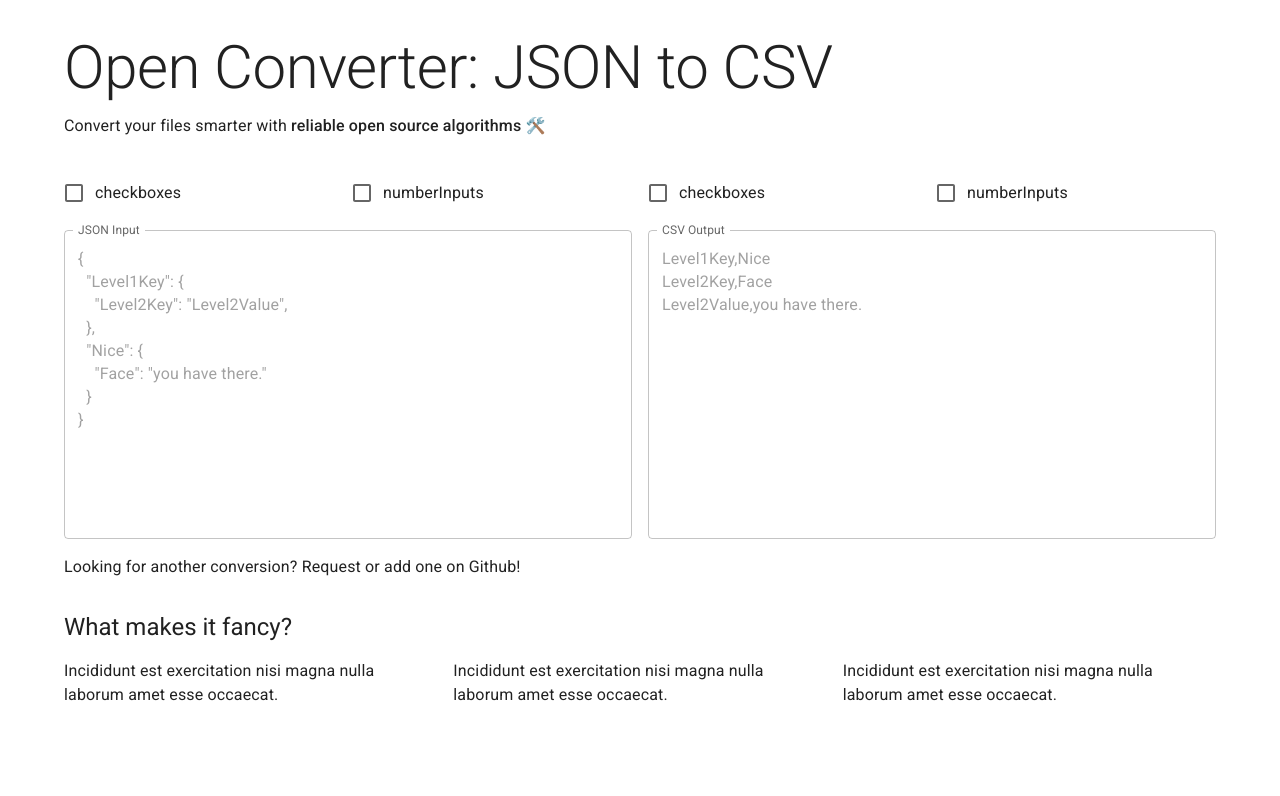
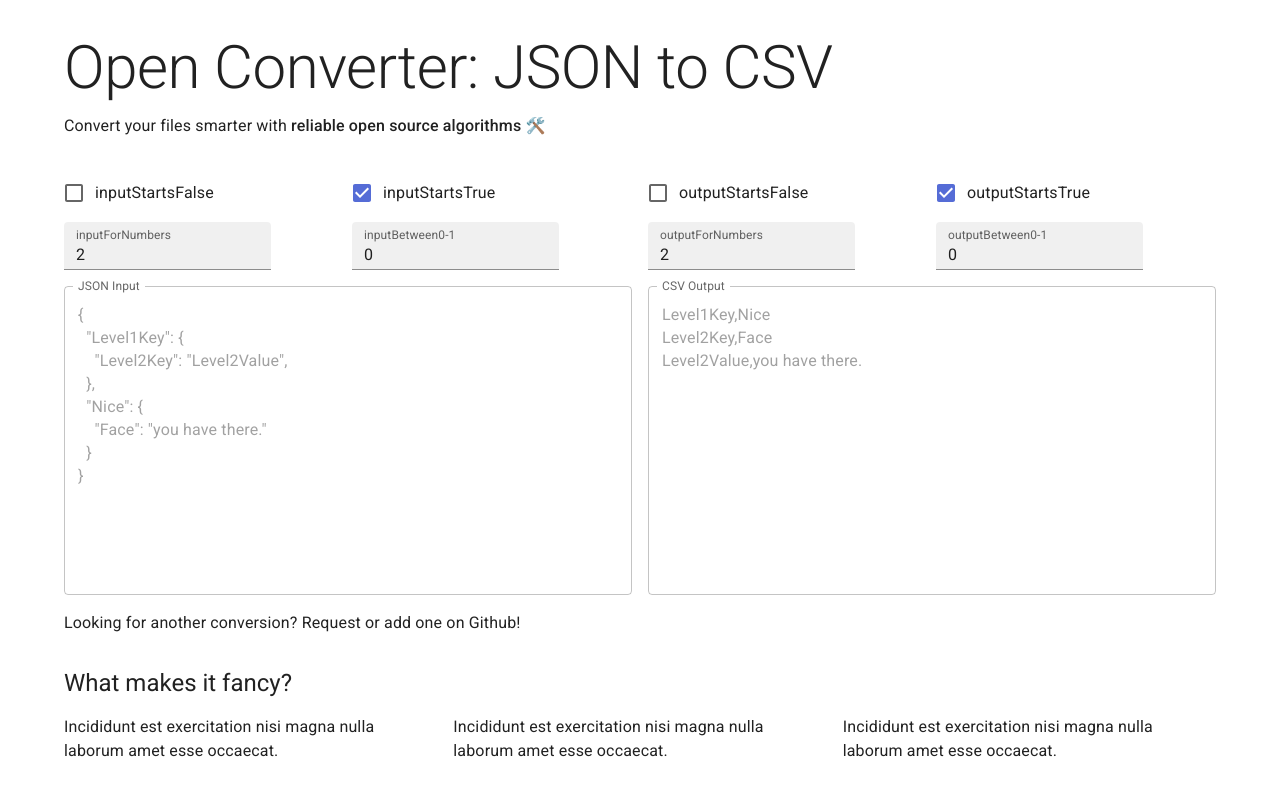
Before and after one commit to ConorCorp/open-converter, a React (Vite) app: page /JsonCsv in a window 1280 px wide. Shown: the top 796 px of the page. Built offline with nearby package versions, Linux system fonts and the light colour scheme; a web font is replaced by a local one.

Commit message:
add: filesettings now Array, passing state for nums & checboxes

```diff
--- /dev/null
+++ b/src/helpers.ts
@@ -0,0 +1,2 @@
+export const cloneClassObject = (object: any) =>
+  Object.assign(Object.create(Object.getPrototypeOf(object)), object);
--- a/src/library/converters/JsonCsv.ts
+++ b/src/library/converters/JsonCsv.ts
@@ -1,4 +1,9 @@
-import { ConverterAlgo, FileType } from "src/library/converters/types";
+import {
+  CheckboxSetting,
+  ConverterAlgo,
+  FileType,
+  NumberInputSetting,
+} from "src/library/converters/types";
 
 const inputPlaceholder = `{
   "Level1Key": {
@@ -20,30 +25,24 @@ const JsonCsv: ConverterAlgo = {
     fileType: FileType.JSON,
     textBoxPlaceholder: inputPlaceholder,
     config: {
-      checkboxes: {
-        inputStartsFalse: {},
-        inputStartsTrue: { defaultValue: true },
-      },
-      numberInputs: {
-        inputForNumbers: {
-          defaultValue: 2,
-        },
-      },
+      Configuration: [
+        new CheckboxSetting("inputStartsFalse"),
+        new CheckboxSetting("inputStartsTrue", true),
+        new NumberInputSetting("inputForNumbers", 2),
+        new NumberInputSetting("inputBetween0-1", 0, 0, 1),
+      ],
     },
   },
   output: {
     fileType: FileType.CSV,
     textBoxPlaceholder: outputPlaceholder,
     config: {
-      checkboxes: {
-        outputStartsFalse: {},
-        outputStartsTrue: { defaultValue: true },
-      },
-      numberInputs: {
-        outputForNumbers: {
-          defaultValue: 2,
-        },
-      },
+      Configuration: [
+        new CheckboxSetting("outputStartsFalse"),
+        new CheckboxSetting("outputStartsTrue", true),
+        new NumberInputSetting("outputForNumbers", 2),
+        new NumberInputSetting("outputBetween0-1", 0, 0, 1),
+      ],
     },
   },
 };
--- a/src/library/converters/types.ts
+++ b/src/library/converters/types.ts
@@ -9,39 +9,78 @@ export enum ConversionUrl {
   JsonCsv = "JsonCsv",
 }
 
-export type CheckboxConfig = { [label: string]: { defaultValue?: boolean } };
+class SettingInput {
+  label: string;
 
-export type FileSettingsConfig = {
+  constructor(label: string) {
+    this.label = label;
+  }
+}
+
 /**
  * Checkboxes available for an input or output file.
  *
  * Ex.
-   * checkboxes: { inputStartsTrue: { defaultValue: true } }
+ * label: "inputStartsEnabled", value: true
  *
-   * This shows a single checkbox labelled `inputStartsTrue` with a default value of enabled.
+ * This shows a single checkbox labelled `inputStartsEnabled` with a default value of enabled.
  */
-  checkboxes?: CheckboxConfig;
+export class CheckboxSetting extends SettingInput {
+  value: boolean;
+
+  constructor(label: string, value: boolean = false) {
+    super(label);
+    this.value = value;
+  }
+}
+
 /**
  * Numbered text inputs available for an input or output file.
  *
  * Ex.
-   * numberedInputs: { input0to5: { defaultValue: 0, minValue: 0, maxValue: 5 } }
+ * label: "inputBetween1and5", value: 1, minValue: 1, maxValue: 5
+ *
+ * This shows a single numbered input labelled `inputBetween1and5` with a default value of 1, and values allowed >= 1 & <= 5.
+ */
+export class NumberInputSetting extends SettingInput {
+  value?: number;
+  minValue?: number | undefined;
+  maxValue?: number | undefined;
+
+  constructor(
+    label: string,
+    value: number = 0,
+    minValue: number | undefined = undefined,
+    maxValue: number | undefined = undefined
+  ) {
+    super(label);
+    this.value = value;
+    this.minValue = minValue;
+    this.maxValue = maxValue;
+  }
+}
+
+export type FileSettingFromConfig = CheckboxSetting | NumberInputSetting;
+
+export type FileSettingsFromConfig = FileSettingFromConfig[];
+
+/**
+ * File Settings Config allows you to couple and order settings under 1 heading, to
+ * be shown to users in the UI.
+ *
+ * Ex.
+ * "Section Label": new CheckboxSetting("Name")
  *
  * This shows a single numbered input labelled `input0to5` with a default value of 0, and values allowed >= 0 & < 5.
  */
-  numberInputs?: {
-    [label: string]: {
-      defaultValue?: number;
-      minValue?: number;
-      maxValue?: number;
-    };
-  };
+export type FileSettingsSections = {
+  [label: string]: FileSettingsFromConfig;
 };
 
 export type ConverterConfig = {
   fileType: FileType; // Name of filetype
   textBoxPlaceholder: string; // Multiline string sample placeholder text of an example file
-  config?: FileSettingsConfig; // Configuration applied input or output
+  config?: FileSettingsSections; // Configuration applied input or output
 };
 
 export type ConverterAlgo = {
--- a/src/view/screens/mainPage/conversionUi/converters.tsx
+++ b/src/view/screens/mainPage/conversionUi/converters.tsx
@@ -1,14 +1,10 @@
 import { TextField, Grid, Box, Typography } from "@mui/material";
-import { ConverterConfig } from "src/library/converters/types";
+import {
+  ConverterConfig,
+  FileSettingsSections,
+} from "src/library/converters/types";
 import { useState } from "react";
 import FileSettings from "src/view/screens/mainPage/conversionUi/fileSettings";
-import {
-  getSettingsStateFromConfig,
-  getFileSettingsAsArray,
-  getHandleConfigChange,
-  CheckboxState,
-  FileSettingsState,
-} from "src/view/screens/mainPage/conversionUi/fileSettingsState";
 
 /**
  * UI Element with side by side coverters
@@ -22,11 +18,11 @@ const Converters = ({
   input: ConverterConfig;
   output: ConverterConfig;
 }) => {
-  const [inputConfig, setInputConfig] = useState<FileSettingsState>(
-    getSettingsStateFromConfig(input.config)
+  const [inputConfig, setInputConfig] = useState<FileSettingsSections>(
+    input.config || {}
   );
-  const [outputConfig, setOutputConfig] = useState<FileSettingsState>(
-    getSettingsStateFromConfig(output.config)
+  const [outputConfig, setOutputConfig] = useState<FileSettingsSections>(
+    output.config || {}
   );
 
   return (
@@ -39,12 +35,7 @@ const Converters = ({
       <Grid container spacing={2} columns={2}>
         {/* Input Section */}
         <Grid item xs={2} sm={1}>
-          <FileSettings
-            inputs={getFileSettingsAsArray(
-              inputConfig,
-              getHandleConfigChange(inputConfig, setInputConfig)
-            )}
-          />
+          <FileSettings configState={[inputConfig, setInputConfig]} />
           <TextField
             id="outlined-multiline-static"
             label={`${input.fileType} Input`}
@@ -60,12 +51,7 @@ const Converters = ({
         </Grid>
         <Grid item xs={2} sm={1}>
           {/* Output Section */}
-          <FileSettings
-            inputs={getFileSettingsAsArray(
-              outputConfig,
-              getHandleConfigChange(outputConfig, setOutputConfig)
-            )}
-          />
+          <FileSettings configState={[outputConfig, setOutputConfig]} />
           <TextField
             id="outlined-multiline-static"
             label={`${output.fileType} Output`}
--- a/src/view/screens/mainPage/conversionUi/fileSettings.tsx
+++ b/src/view/screens/mainPage/conversionUi/fileSettings.tsx
@@ -6,21 +6,30 @@ import {
   TextField,
 } from "@mui/material";
 import React from "react";
+import {
+  FileSettingsSections,
+  FileSettingsFromConfig,
+  FileSettingFromConfig,
+} from "src/library/converters/types";
+import {
+  getInputsOnChange,
+  SetState_FileSettingsConfig,
+} from "src/view/screens/mainPage/conversionUi/fileSettingsState";
 
-export type FileSetting = {
-  onChange: (event: React.ChangeEvent<HTMLInputElement>) => void;
-  value: boolean | number | "";
-  label: string;
-};
-
-const _getInputComponent = (input: FileSetting) => {
+const _getInputComponent = (
+  index: number,
+  input: FileSettingFromConfig,
+  setInputState: SetState_FileSettingsConfig
+) => {
   if (typeof input.value === "boolean") {
     return (
       <FormControlLabel
         control={
           <Checkbox
             checked={input.value}
-            onChange={input.onChange}
+            onChange={(event: React.ChangeEvent<HTMLInputElement>) =>
+              setInputState(index, event.target.checked)
+            }
             name={input.label}
           />
         }
@@ -32,14 +41,16 @@ const _getInputComponent = (input: FileSetting) => {
       <TextField
         size="small"
         variant="filled"
-        inputProps={
-          typeof input.value === "number"
-            ? { inputMode: "numeric", pattern: "[0-9]*" }
-            : { inputMode: "text" }
-        }
         label={input.label}
         value={input.value}
-        onChange={input.onChange}
+        onChange={(event: React.ChangeEvent<HTMLInputElement>) => {
+          if (Number.isInteger(+event.target.value)) {
+            setInputState(index, Number(event.target.value));
+          }
+          if (event.target.value === "") {
+            setInputState(index, event.target.value);
+          }
+        }}
         name={input.label}
       />
     );
@@ -48,13 +59,16 @@ const _getInputComponent = (input: FileSetting) => {
   }
 };
 
-const _getGridInputComponents = (inputs: FileSetting[]) => {
+const _getGridInputComponents = (
+  fileSettings: FileSettingsFromConfig,
+  setInputState: SetState_FileSettingsConfig
+) => {
   const newComponents = [];
 
-  for (const input of inputs) {
+  for (const [index, fileSetting] of fileSettings.entries()) {
     newComponents.push(
       <Grid
-        key={input.label}
+        key={fileSetting.label}
         item
         xs={2}
         sm={1}
@@ -63,7 +77,7 @@ const _getGridInputComponents = (inputs: FileSetting[]) => {
           alignItems: "center",
         }}
       >
-        {_getInputComponent(input)}
+        {_getInputComponent(index, fileSetting, setInputState)}
       </Grid>
     );
   }
@@ -71,15 +85,28 @@ const _getGridInputComponents = (inputs: FileSetting[]) => {
   return newComponents;
 };
 
+type ReactStatePair_FileSettingsConfig = [
+  FileSettingsSections,
+  React.Dispatch<React.SetStateAction<FileSettingsSections>>
+];
+
 /**
  * File Settings Inputs.
- * @param inputs List of file settings to display.
+ * @param configState [state, setState] react pair for file settings config.
  */
-const FileSettings = ({ inputs }: { inputs: FileSetting[] }) => {
+const FileSettings = ({
+  configState,
+}: {
+  configState: ReactStatePair_FileSettingsConfig;
+}) => {
   return (
     <Box>
+      {/*TODO: LOOP */}
       <Grid container spacing={1} columns={2}>
-        {_getGridInputComponents(inputs)}
+        {_getGridInputComponents(
+          configState[0]["Configuration"],
+          getInputsOnChange(configState[0], configState[1])
+        )}
       </Grid>
     </Box>
   );
--- a/src/view/screens/mainPage/conversionUi/fileSettingsState.ts
+++ b/src/view/screens/mainPage/conversionUi/fileSettingsState.ts
@@ -1,112 +1,31 @@
-import { FileSettingsConfig } from "src/library/converters/types";
-import { FileSetting } from "src/view/screens/mainPage/conversionUi/fileSettings";
+import { cloneClassObject } from "src/helpers";
+import {
+  FileSettingFromConfig,
+  FileSettingsSections,
+} from "src/library/converters/types";
 
-export type CheckboxState = {
-  [index: string]: boolean;
-};
+export type SetState_FileSettingsConfig = (index: number, value: any) => void;
 
-export type NumberedInputState = {
-  [index: string]: {
-    value?: number;
-    minValue?: number;
-    maxValue?: number;
+//TODO: Update any
+//TODO: Write JSDoc
+export const getInputsOnChange = (
+  state: FileSettingsSections,
+  setState: React.Dispatch<React.SetStateAction<FileSettingsSections>>
+): SetState_FileSettingsConfig => {
+  return (index: number, value: any) => {
+    const newState = Object.assign({}, state);
+    //TODO remove configuration.
+    newState["Configuration"] = newState["Configuration"].map(
+      (orig: FileSettingFromConfig, i: number) => {
+        if (i === index) {
+          const copy = cloneClassObject(orig);
+          copy.value = value;
+          return copy;
+        } else {
+          return orig;
+        }
+      }
+    );
+    setState(newState);
   };
 };
-
-export type FileSettingsState = {
-  /**
-   * Checkboxes available for an input or output file.
-   *
-   * Ex.
-   * checkboxes: { inputStartsTrue: true }
-   *
-   * This shows a single checkbox labelled `inputStartsTrue` with a value of enabled.
-   */
-  checkboxes: CheckboxState;
-  /**
-   * Numbered text inputs available for an input or output file.
-   *
-   * Ex.
-   * numberedInputs: { input0to5: { value: 0, minValue: 0, maxValue: 5 } }
-   *
-   * This shows a single numbered input labelled `input0to5` with a value of 0, and values allowed >= 0 & < 5.
-   */
-  numberInputs: NumberedInputState;
-};
-
-/**
- * Get the inital state of the settings to display from the converter's config
- *
- * First, setup up the correct checkboxdes and initial state.
- * @todo Next, check if there are search params provided.
- * @returns Object containing initial checkbox state.
- */
-export const getSettingsStateFromConfig = (
-  fileConfig: FileSettingsConfig = {},
-  searchParams = {}
-): FileSettingsState => {
-  const initialState: FileSettingsState = { checkboxes: {}, numberInputs: {} };
-  //TODO: Parse both checkboxes / numbered inputs.
-  for (const [key, value] of Object.entries(fileConfig)) {
-    initialState[key] = value.defaultValue || false;
-  }
-  return initialState;
-};
-
-// Numbered File Config
-// {
-//   value: inputConfig.input2,
-//   label: "input2",
-//   onChange: handleNumberOnlyInputChange,
-// },
-
-/**
- * Some gnarly JS/TS to parse an array from our configuration state.
- * The array contains each user inputs' label/value/onChange.
- *
- * @returns FileSettings to render
- */
-export const getFileSettingsAsArray = (
-  fileSettings: CheckboxState,
-  onChange: (event: React.ChangeEvent<HTMLInputElement>) => void
-): FileSetting[] => {
-  return Object.entries(fileSettings).map((entry) => {
-    return {
-      label: entry[0],
-      value: entry[1],
-      onChange: onChange,
-    } as FileSetting;
-  });
-};
-
-/**
- * Closure returning an onChange function to update a converter's input state.
- * @param fileSettings Input or Output File Config State
- * @param setState It's associated setState method
- * @returns onChange to update Input or Output state.
- */
-export const getHandleConfigChange = (
-  fileSettings: CheckboxState,
-  setState: React.Dispatch<React.SetStateAction<CheckboxState>>
-) => {
-  return (event: React.ChangeEvent<HTMLInputElement>) =>
-    setState({
-      ...fileSettings,
-      [event.target.name]: event.target.checked,
-    });
-};
-
-//TODO: What state should be accept empty string? Null?
-// Skip until necessary
-// const handleNumberOnlyInputChange = (
-//   event: React.ChangeEvent<HTMLInputElement>
-// ) => {
-//   const regex = /^[0-9\b]+$/;
-//   if (event.target.value === "" || regex.test(event.target.value)) {
-//     console.log(event.target.value);
-//     setInputConfig({
-//       ...inputConfig,
-//       [event.target.name]: event.target.value,
-//     });
-//   }
-// };
--- a/src/view/screens/mainPage/mainPage.tsx
+++ b/src/view/screens/mainPage/converterPage.tsx
@@ -1,4 +1,4 @@
-import HomePageTitle from "src/view/screens/mainPage/mainPageTitle";
+import ConverterPageTitle from "src/view/screens/mainPage/converterPageTitle";
 import Converters from "src/view/screens/mainPage/conversionUi/converters";
 import Benefits from "src/view/screens/mainPage/benefits";
 import { ConverterAlgo } from "src/library/converters/types";
@@ -14,7 +14,7 @@ export default function ConverterPage({
 }) {
   return (
     <>
-      <HomePageTitle
+      <ConverterPageTitle
         inputFile={converterAlgo.input.fileType}
         outputFile={converterAlgo.output.fileType}
       />
--- a/src/view/screens/mainPage/mainPageTitle.tsx
+++ b/src/view/screens/mainPage/converterPageTitle.tsx
@@ -1,7 +1,7 @@
 import { Box, Typography } from "@mui/material";
 import { FileType } from "src/library/converters/types";
 
-const homepageTitle = ({
+const ConverterPageTitle = ({
   inputFile,
   outputFile,
 }: {
@@ -24,4 +24,4 @@ const homepageTitle = ({
   );
 };
 
-export default homepageTitle;
+export default ConverterPageTitle;
--- a/src/view/screens/root.tsx
+++ b/src/view/screens/root.tsx
@@ -1,7 +1,7 @@
 import { Container } from "@mui/material";
 import { redirect, useLoaderData } from "react-router-dom";
 import { ConverterAlgos } from "src/library/converters/converters";
-import ConverterPage from "src/view/screens/mainPage/mainPage";
+import ConverterPage from "src/view/screens/mainPage/converterPage";
 
 /**
  * Takes the url params provided and decides what converter to show.
```
Also changed, not shown: 1 other file (tests, documents, lock files or other folders). Lines whose indentation alone changed are shown as unchanged.
